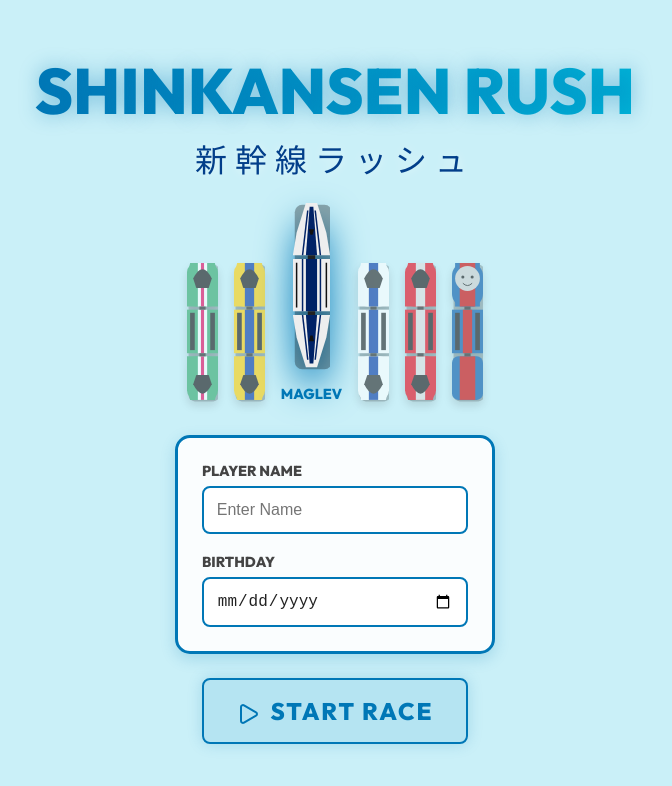
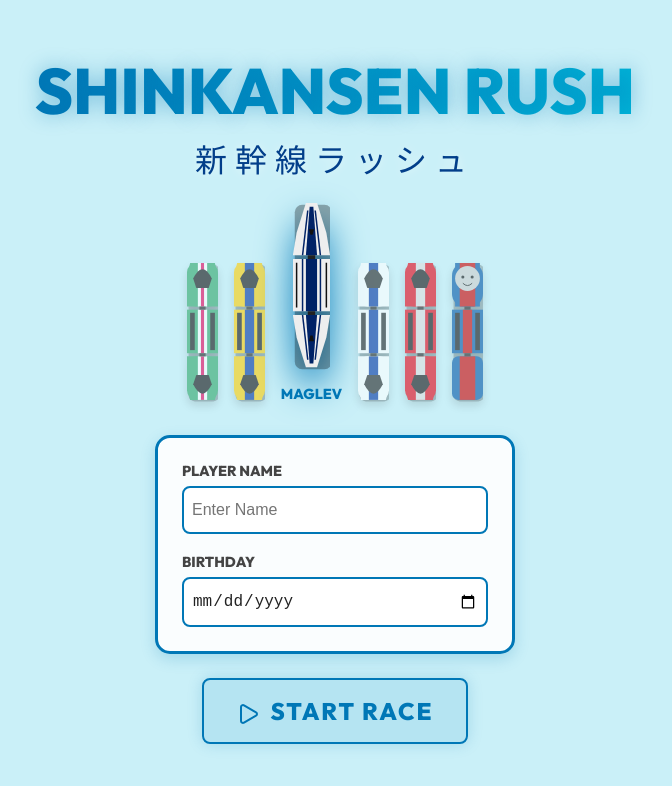
Before and after one commit to jakecosilla/shinkansen-rush, a React (Vite) app: page / in a window 1280 px wide. Shown: the top 786 px of the page, without its empty margins (305-977 px from the left). Built offline with nearby package versions, Linux system fonts and the light colour scheme.

Commit message:
Fix iOS text wrapping and date bounds

```diff
--- a/src/ui/GameOver.jsx
+++ b/src/ui/GameOver.jsx
@@ -28,10 +28,13 @@ const GameOver = ({ score, onRestart, onMenu, config }) => {
         <h1 style={{
             color: 'var(--primary-color)',
             textShadow: '0 0 20px rgba(0, 119, 182, 0.5)',
-            marginTop: '-2rem',
+            marginTop: '1rem',
+            padding: '0 1rem',
+            fontSize: 'clamp(1.8rem, 6vw, 3rem)',
+            lineHeight: 1.2,
             animation: 'bouncePulse 0.8s infinite ease-in-out'
         }}>
-          🎉 HAPPY BIRTHDAY, {playerName}! 🎉
+          🎉 HAPPY BIRTHDAY,<br/>{playerName}! 🎉
         </h1>
         <div className="subtitle" style={{ color: 'var(--secondary-color)' }}>お誕生日おめでとう！</div>
 
--- a/src/ui/MainMenu.jsx
+++ b/src/ui/MainMenu.jsx
@@ -43,15 +43,15 @@ const MainMenu = ({ onStart }) => {
         ))}
       </div>
 
-      <div style={{ background: 'rgba(255,255,255,0.9)', padding: '1.5rem', borderRadius: '15px', width: '320px', marginBottom: '1.5rem', border: '3px solid var(--primary-color)', boxShadow: '0 5px 15px rgba(0, 119, 182, 0.2)' }}>
+      <div style={{ background: 'rgba(255,255,255,0.9)', padding: '1.5rem', borderRadius: '15px', width: '90%', maxWidth: '360px', marginBottom: '1.5rem', border: '3px solid var(--primary-color)', boxShadow: '0 5px 15px rgba(0, 119, 182, 0.2)', boxSizing: 'border-box' }}>
         <div style={{ marginBottom: '1.2rem' }}>
           <label style={{ display: 'block', fontSize: '0.9rem', color: '#444', marginBottom: '0.4rem', fontWeight: 'bold' }}>PLAYER NAME</label>
-          <input type="text" value={name} onChange={e => setName(e.target.value)} placeholder="Enter Name" style={{ width: '100%', padding: '0.8rem', borderRadius: '8px', border: '2px solid var(--primary-color)', background: '#fff', color: '#222', fontSize: '1rem', outline: 'none' }} />
+          <input type="text" value={name} onChange={e => setName(e.target.value)} placeholder="Enter Name" style={{ width: '100%', maxWidth: '100%', padding: '0.8rem 0.5rem', borderRadius: '8px', border: '2px solid var(--primary-color)', background: '#fff', color: '#222', fontSize: '1rem', outline: 'none', boxSizing: 'border-box' }} />
         </div>
 
         <div style={{ marginBottom: '0' }}>
           <label style={{ display: 'block', fontSize: '0.9rem', color: '#444', marginBottom: '0.4rem', fontWeight: 'bold' }}>BIRTHDAY</label>
-          <input type="date" value={birthday} onChange={e => setBirthday(e.target.value)} style={{ width: '100%', padding: '0.8rem', borderRadius: '8px', border: '2px solid var(--primary-color)', background: '#fff', color: '#222', fontSize: '1rem', colorScheme: 'light', outline: 'none' }} />
+          <input type="date" value={birthday} onChange={e => setBirthday(e.target.value)} style={{ width: '100%', maxWidth: '100%', padding: '0.8rem 0.5rem', borderRadius: '8px', border: '2px solid var(--primary-color)', background: '#fff', color: '#222', fontSize: '1rem', colorScheme: 'light', outline: 'none', boxSizing: 'border-box' }} />
         </div>
       </div>
 
```
